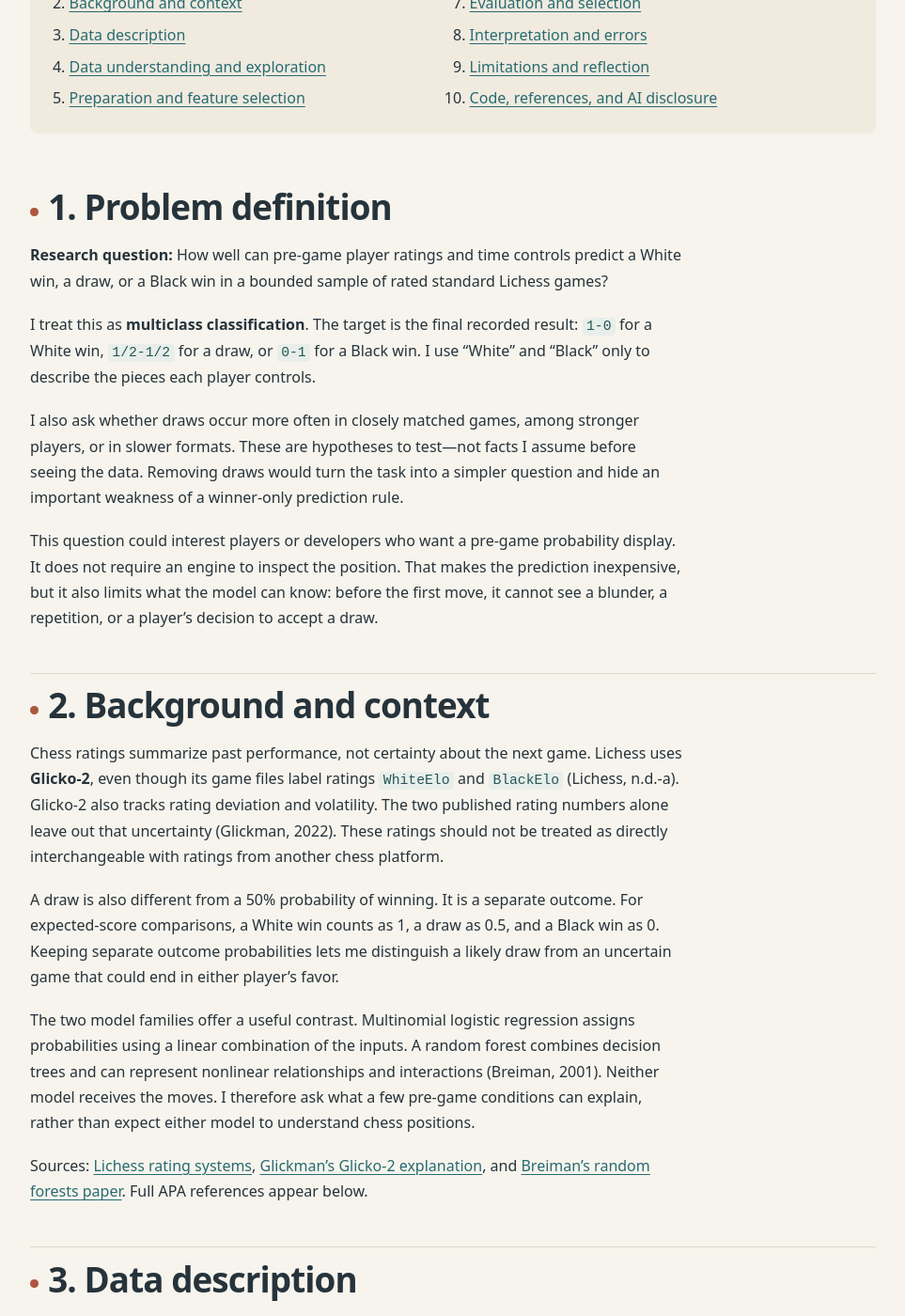
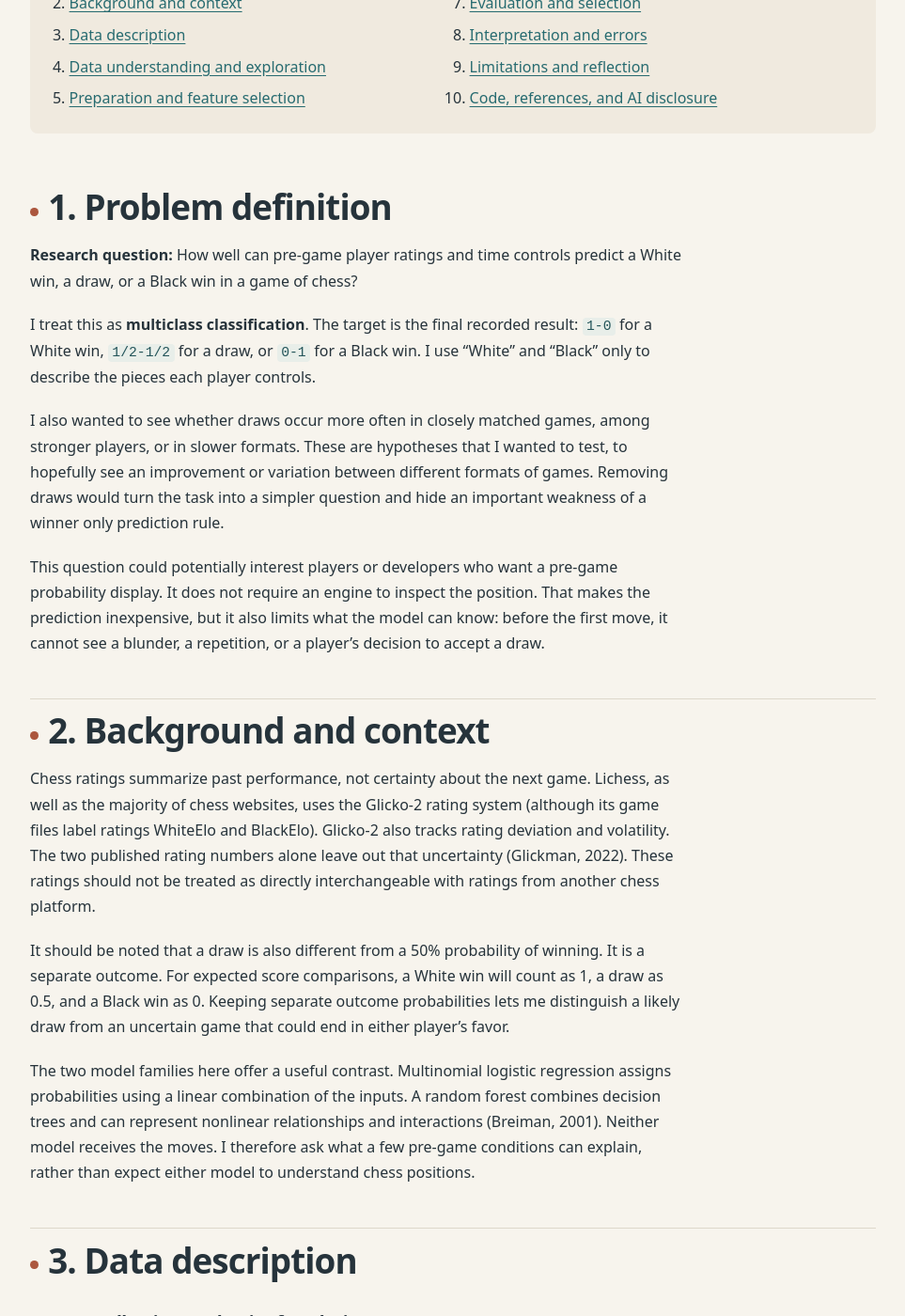
Before and after one commit to nreddi2/data-science-portfolio, a Jekyll site: the page built from chess-outcome-prediction.md, in a window 1280 px wide and 1400 px high, scrolled down 1237 px. Shown: the whole window at 94% size, without its empty margins (158-1121 px from the left). Built offline with Jekyll 4.4.1, drawn with Linux system fonts in a browser that asks for light colours; some of the changed text lies outside the part shown.

Commit message:
Update chess-outcome-prediction.md

```diff
--- a/chess-outcome-prediction.md
+++ b/chess-outcome-prediction.md
@@ -23,9 +23,9 @@
 </div>
 
 <div class="chess-summary">
-  <div><strong>29,792</strong><span>usable games in a bounded sample</span></div>
-  <div><strong>3 outcomes</strong><span>White win, draw, Black win</span></div>
-  <div><strong>0 of 217</strong><span>test draws found by the selected model</span></div>
+  <div><strong>29,792 </strong><span>usable games in a bounded sample</span></div>
+  <div><strong>3 outcomes </strong><span>White win, draw, Black win</span></div>
+  <div><strong>0 of 217 </strong><span>test draws found by the selected model</span></div>
 </div>
 
 <p class="finding caution"><strong>Main finding:</strong> The selected logistic model slightly improved accuracy over the higher-rated-player rule, but the rule achieved better macro-F1. Class balancing found more draws at the cost of many false draw predictions. This is a limited experiment, not a successful draw-prediction system.</p>
@@ -48,37 +48,35 @@
 
 <h2 id="problem">1. Problem definition</h2>
 
-**Research question:** How well can pre-game player ratings and time controls predict a White win, a draw, or a Black win in a bounded sample of rated standard Lichess games?
+**Research question:** How well can pre-game player ratings and time controls predict a White win, a draw, or a Black win in a game of chess?
 
 I treat this as **multiclass classification**. The target is the final recorded result: `1-0` for a White win, `1/2-1/2` for a draw, or `0-1` for a Black win. I use “White” and “Black” only to describe the pieces each player controls.
 
-I also ask whether draws occur more often in closely matched games, among stronger players, or in slower formats. These are hypotheses to test—not facts I assume before seeing the data. Removing draws would turn the task into a simpler question and hide an important weakness of a winner-only prediction rule.
+I also wanted to see whether draws occur more often in closely matched games, among stronger players, or in slower formats. These are hypotheses that I wanted to test, to hopefully see an improvement or variation between different formats of games. Removing draws would turn the task into a simpler question and hide an important weakness of a winner only prediction rule.
 
-This question could interest players or developers who want a pre-game probability display. It does not require an engine to inspect the position. That makes the prediction inexpensive, but it also limits what the model can know: before the first move, it cannot see a blunder, a repetition, or a player's decision to accept a draw.
+This question could potentially interest players or developers who want a pre-game probability display. It does not require an engine to inspect the position. That makes the prediction inexpensive, but it also limits what the model can know: before the first move, it cannot see a blunder, a repetition, or a player's decision to accept a draw.
 
 <h2 id="background">2. Background and context</h2>
 
-Chess ratings summarize past performance, not certainty about the next game. Lichess uses **Glicko-2**, even though its game files label ratings `WhiteElo` and `BlackElo` (Lichess, n.d.-a). Glicko-2 also tracks rating deviation and volatility. The two published rating numbers alone leave out that uncertainty (Glickman, 2022). These ratings should not be treated as directly interchangeable with ratings from another chess platform.
+Chess ratings summarize past performance, not certainty about the next game. Lichess, as well as the majority of chess websites, uses the Glicko-2 rating system (although its game files label ratings WhiteElo and BlackElo). Glicko-2 also tracks rating deviation and volatility. The two published rating numbers alone leave out that uncertainty (Glickman, 2022). These ratings should not be treated as directly interchangeable with ratings from another chess platform.
 
-A draw is also different from a 50% probability of winning. It is a separate outcome. For expected-score comparisons, a White win counts as 1, a draw as 0.5, and a Black win as 0. Keeping separate outcome probabilities lets me distinguish a likely draw from an uncertain game that could end in either player's favor.
+It should be noted that a draw is also different from a 50% probability of winning. It is a separate outcome. For expected score comparisons, a White win will count as 1, a draw as 0.5, and a Black win as 0. Keeping separate outcome probabilities lets me distinguish a likely draw from an uncertain game that could end in either player's favor.
 
-The two model families offer a useful contrast. Multinomial logistic regression assigns probabilities using a linear combination of the inputs. A random forest combines decision trees and can represent nonlinear relationships and interactions (Breiman, 2001). Neither model receives the moves. I therefore ask what a few pre-game conditions can explain, rather than expect either model to understand chess positions.
-
-Sources: [Lichess rating systems](https://lichess.org/page/rating-systems), [Glickman's Glicko-2 explanation](https://www.glicko.net/glicko/glicko2.pdf), and [Breiman's random forests paper](https://doi.org/10.1023/A:1010933404324). Full APA references appear below.
+The two model families here offer a useful contrast. Multinomial logistic regression assigns probabilities using a linear combination of the inputs. A random forest combines decision trees and can represent nonlinear relationships and interactions (Breiman, 2001). Neither model receives the moves. I therefore ask what a few pre-game conditions can explain, rather than expect either model to understand chess positions.
 
 <h2 id="data">3. Data description</h2>
 
 ### Source, collection, and unit of analysis
 
-I use the **September 2026 rated standard-game archive** from the [Lichess open database](https://database.lichess.org/), which releases its exports under CC0 (Lichess, n.d.-c). This is a direct public archive download, not a scrape of individual player pages. It needs no account or API key.
+I use the **September 2026 rated standard-game archive** from the [Lichess open database](https://database.lichess.org/), which releases its exports under CC0 (Lichess, n.d.-c). This is a direct public archive download as opposed to a web scrape. It does not require an account or API key.
 
-The full monthly archive is much larger than this classroom experiment needs. The collector streams it, reads the first 300,000 game headers, and retains every tenth header. That produces **30,000 sampled rows before cleaning**. It selects rows before checking results, so it does not intentionally overrepresent wins or draws. It does **not** create a random sample of the entire month. A fixed sampling interval can also interact with archive ordering.
+The full monthly archive is much larger than I figured would be necessary to train the model. I decided to take a systematic sample of the dataset in order to effectively utilize this data. The collector streams it, reads the first 300,000 game headers, and retains every tenth header. That produces **30,000 sampled rows before cleaning**. It selects rows before checking results, so it does not intentionally overrepresent wins or draws. A fixed sampling interval can also interact with archive ordering.
 
-Each row represents **one game**, not one player, one move, or one board position. The retained games started between **September 1, 2026, 00:00:00 and 04:13:48 UTC**. This approximately four-hour window is a major limit on the conclusions. The download ran on October 5, 2026. The [source record](https://github.com/nreddi2/data-science-portfolio/blob/main/analysis/chess/data/source.json) preserves the URL, sampling rule, retrieval time, and file checksum.
+Each row represents **one game**, not one player, one move, or one board position. The retained games started between **September 1, 2026, 00:00:00 and 04:13:48 UTC**. This approximately four-hour window is a major limit on the conclusions. The [source record](https://github.com/nreddi2/data-science-portfolio/blob/main/analysis/chess/data/source.json) preserves the URL, sampling rule, retrieval time, and file checksum.
 
 ### Features: what the columns measure
 
-I distinguish the ideas I want to study from the columns I use to measure them. “Relative playing strength” is a concept; a difference between two pre-game ratings is its numerical measurement. The table shows both the original information and the engineered inputs.
+I distinguished the ideas I want to study from the columns I use to measure them. “Relative playing strength” is a concept; a difference between two pre-game ratings is its numerical measurement. The table shows both the original information and the engineered inputs.
 
 | Concept | Source columns or saved field | Operational definition and role |
 |---|---|---|
@@ -358,7 +356,7 @@
 
 ### AI usage and disclosure
 
-I used AI (GPT Terra 5.6) as a utility in this project. The assistance covered research planning, data collection and analysis code, debugging, guidance on producing charts, and formatting as well as organizing this page.
+I used AI (GPT Terra 5.6) as a utility in this project. The assistance covered research planning, data collection and analysis code, debugging, guidance on producing charts, citations, and the overall formatting and organization of this page.
 
 The analysis generated the numerical results by executing code against the saved Lichess data. The development process checked exclusions, split boundaries, model outputs, and charts, including correcting a filter that would have wrongly excluded Swiss-tournament games. This disclosure does not claim that I personally reviewed every line.
 
```
